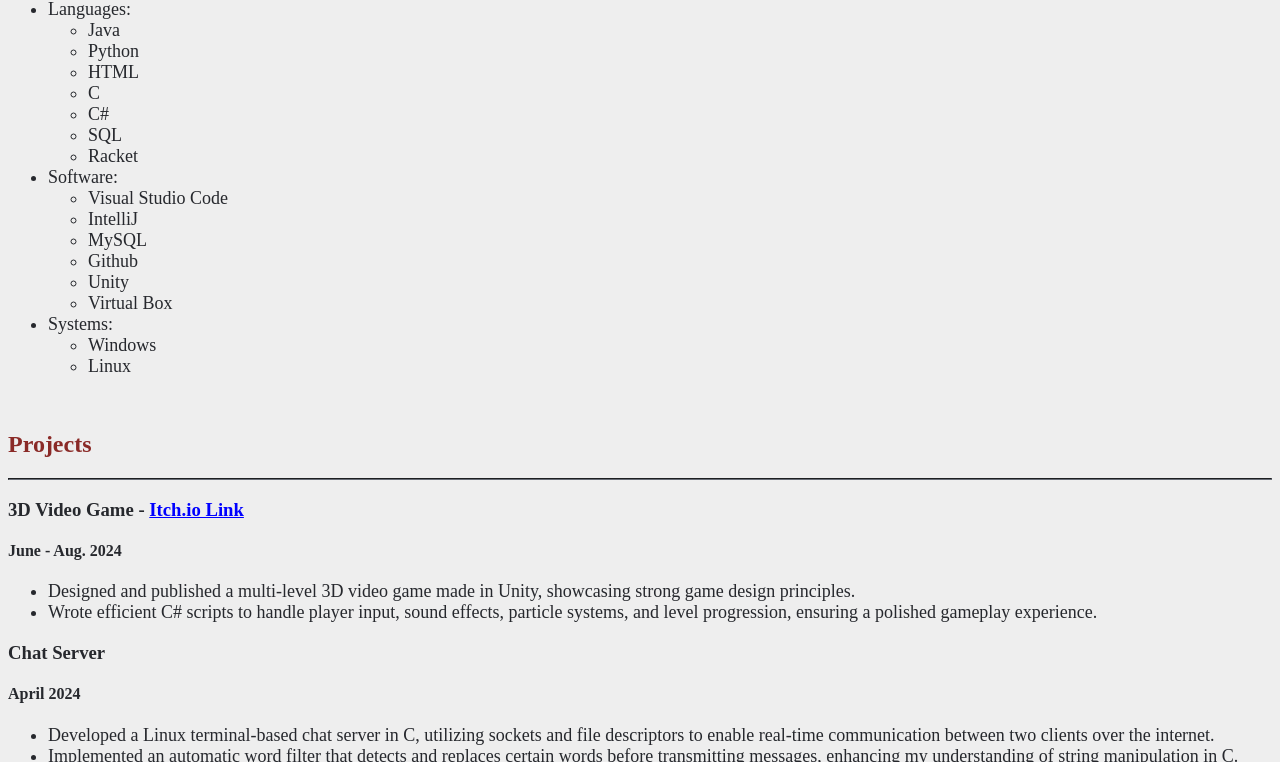
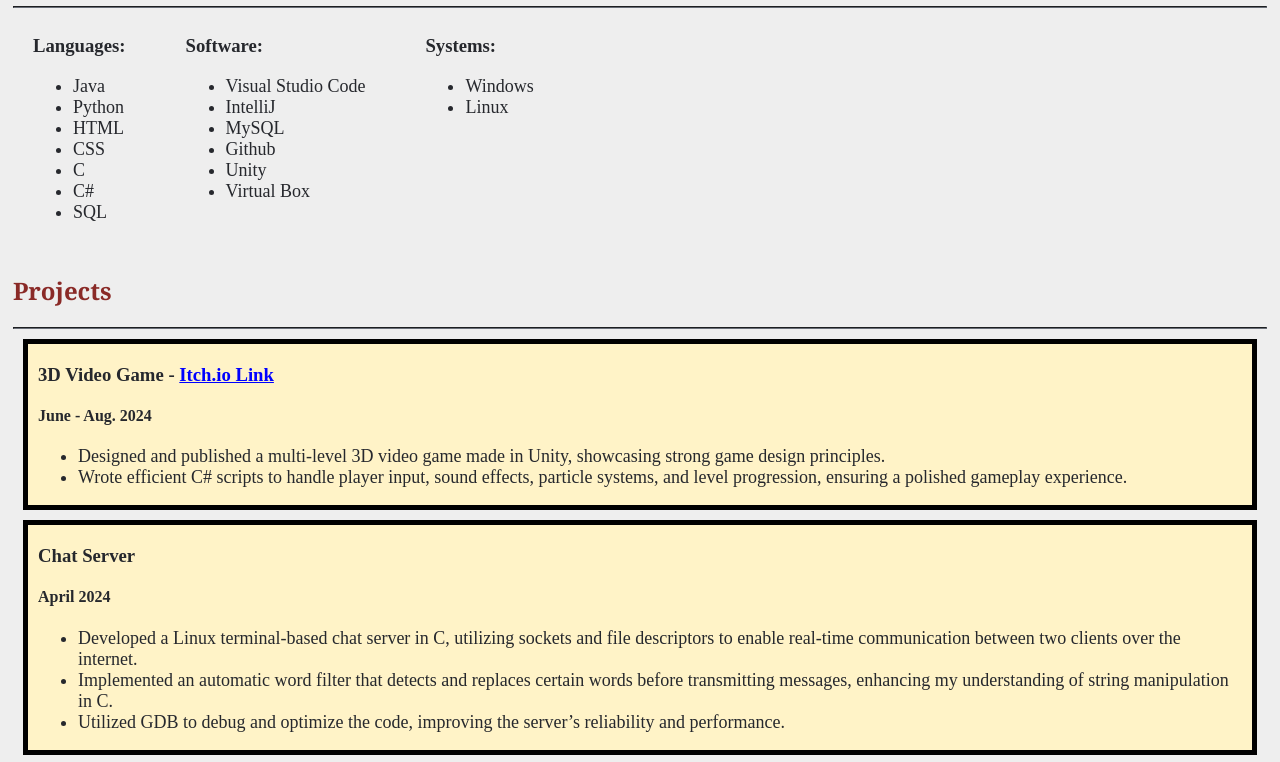
Before and after one commit to Aaron-Detre/html-resume, a plain HTML site: page index.html in a window 1280 px wide. Shown: the part 522-1284 px from the top of the page. Drawn offline with Linux system fonts and the light colour scheme.

Commit message:
Added divs

```diff
--- a/index.html
+++ b/index.html
@@ -7,6 +7,10 @@
             rel="stylesheet"
             href="./styles.css"
         />
+        <link rel="preconnect" href="https://fonts.googleapis.com">
+        <link rel="preconnect" href="https://fonts.gstatic.com" crossorigin>
+        <link href="https://fonts.googleapis.com/css2?family=Noto+Serif:ital,wght@0,100..900;1,100..900&display=swap"
+                rel="stylesheet">
     </head>
     <body>
         <h1 class="header-element" id="header-name">Aaron Detre</h1>
@@ -33,19 +37,21 @@
         <br />
         <h2 class="section-header">Computer Knowledge</h2>
         <hr />
-        <ul>
-            <li>Languages:
+        <div class="computer-knowledge">
+            <div class="languages">
+                <h3>Languages:</h3>
                     <ul>
                         <li>Java</li>
                         <li>Python</li>
                         <li>HTML</li>
+                        <li>CSS</li>
                         <li>C</li>
                         <li>C#</li>
                         <li>SQL</li>
-                    <li>Racket</li>
                     </ul>
-            </li>
-            <li>Software:
+            </div>
+            <div class="software">
+                <h3>Software:</h3>
                     <ul>
                         <li>Visual Studio Code</li>
                         <li>IntelliJ</li>
@@ -54,23 +60,28 @@
                         <li>Unity</li>
                         <li>Virtual Box</li>
                     </ul>
-            </li>
-            <li>Systems:
+            </div>
+            <div class="systems">
+                <h3>Systems:</h3>
                     <ul>
                         <li>Windows</li>
                         <li>Linux</li>
                     </ul>
-            </li>
-        </ul>
+            </div>
+        </div>
         <br />
+        <div class="projects">
             <h2 class="section-header">Projects</h2>
             <hr />
+            <div class="project-block">
                 <h3>3D Video Game - <a href="https://iasar.itch.io/crystal-cavern-navigator">Itch.io Link</a></h3>
                 <h4>June - Aug. 2024</h4>
                 <ul>
                     <li>Designed and published a multi-level 3D video game made in Unity, showcasing strong game design principles.</li>
                     <li>Wrote efficient C# scripts to handle player input, sound effects, particle systems, and level progression, ensuring a polished gameplay experience.</li>
                 </ul>
+            </div>
+            <div class="project-block">
                 <h3>Chat Server</h3>
                 <h4>April 2024</h4>
                 <ul>
@@ -78,6 +89,8 @@
                     <li>Implemented an automatic word filter that detects and replaces certain words before transmitting messages, enhancing my understanding of string manipulation in C.</li>
                     <li>Utilized GDB to debug and optimize the code, improving the server’s reliability and performance.</li>
                 </ul>
+            </div>
+            <div class="project-block">
                 <h3>Reversi Game</h3>
                 <h4>Oct. - Dec. 2023</h4>
                 <ul>
@@ -85,6 +98,8 @@
                     <li>Applied the MVC model and leveraged design patterns such as the Observer, Decorator, and Strategy patterns to structure the application for maintainability and scalability.</li>
                     <li>Designed a visually appealing user interface using the Java Swing library, enhancing the overall user experience.</li>
                 </ul>
+            </div>
+        </div>
         <br />
         <h2 class="section-header">Work Experience</h2>
         <hr />
@@ -94,6 +109,8 @@
             <li>Greeted guests and ensured their safety throughout a virtual reality experience, demonstrating strong interpersonal skills.</li>
             <li>Collaborated effectively with team members, taking on additional responsibilities as needed to ensure smooth operations and a positive guest experience.</li>
         </ul>
-        <a href="https://phi.ca/en/carne-y-arena/"><img src="./assets/carne.jpg" height="400" alt="Carne y Arena headset" /></a>
+        <a href="https://phi.ca/en/carne-y-arena/"><img src="./assets/carne.jpg" alt="Carne y Arena headset" id="cya-img"/></a>
+        <br />
+        <hr />
     </body>
 </html>
--- a/styles.css
+++ b/styles.css
@@ -1,5 +1,10 @@
 html {
     background-color: #EEEEEE;
+
+}
+
+body {
+    padding: 5px;
 }
 
 a[href] {
@@ -12,6 +17,8 @@
 
 .section-header {
     color: #8a2a27;
+    font-family: "Noto Serif", serif;
+    font-weight: 700;
 }
 
 .header-element {
@@ -31,3 +38,43 @@
     width: 300px;
     height: 300px;
 }
+
+.computer-knowledge div {
+    margin-left: 20px;
+    margin-right: 40px;
+}
+
+.languages {
+    float: left;
+    /* border: 5px solid; */
+}
+
+.software {
+    float: left;
+    /* border: 5px solid; */
+}
+
+.systems {
+    float: left;
+    /* border: 5px solid; */
+}
+
+.projects {
+    margin-top: 240px;
+}
+
+.project-block {
+    background-color: #FFF3C7;
+    padding: 1px;
+    padding-left: 10px;
+    padding-right: 10px;
+    margin:10px;
+    border: 5px solid black;
+}
+
+#cya-img {
+    border: 5px solid #8a2a27;
+    width: 50%;
+    margin-left: 25%;
+    margin-bottom: 50px;
+}
```
Lines whose indentation alone changed are shown as unchanged.
